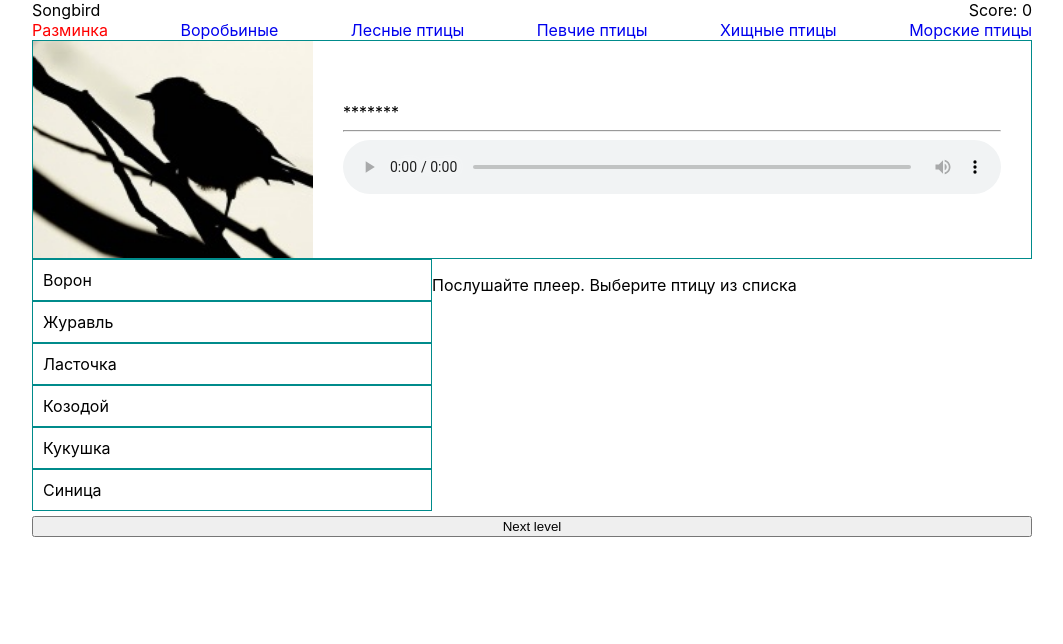
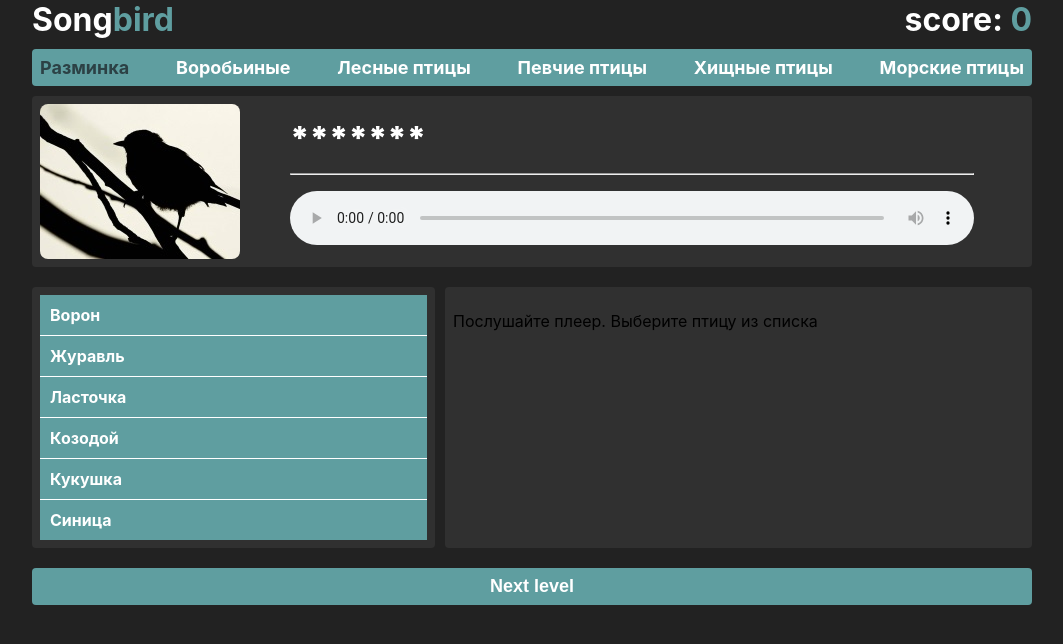
Before and after one commit to mrINEX/songbird, a React (Create React App) app: page /warm-up in a window 1280 px wide. Shown: the top 644 px of the page, without its empty margins (108-1171 px from the left). Built offline with nearby package versions, Linux system fonts and the light colour scheme.

Commit message:
feat: add style

```diff
--- a/src/header/header.js
+++ b/src/header/header.js
@@ -15,8 +15,8 @@ const Header = ({ score }) => {
   return (
     <header>
       <div className="header_score">
-        <div>Songbird</div>
-        <div>Score: <span>{score}</span></div>
+        <div className='score_logo'>Song<span style={{color: 'cadetblue'}}>bird</span></div>
+        <div className='score_num'>score: <span style={{color: 'cadetblue'}}>{score}</span></div>
       </div>
       <div className="header_type-birds">
         {typeBirds.map((birds, index) => {
--- a/src/header/header.scss
+++ b/src/header/header.scss
@@ -6,10 +6,29 @@
   justify-content: space-between;
 }
 
-.active-link {
-  color: red;
+.header_score {
+  color: white;
+  font-size: xx-large;
+  font-weight: bold;
 }
 
 .type-birds-buttons {
   text-decoration: none;
+  color: white;
+  font-weight: bold;
+  font-size: large;
+  &:hover {
+    color: #2c4145;
+  }
 }
+
+.header_type-birds {
+  background: cadetblue;
+  margin: 10px 0;
+  padding: 8px;
+  border-radius: 4px;
+}
+
+.active-link {
+  color: #2c4145;
+}
--- a/src/index.scss
+++ b/src/index.scss
@@ -5,6 +5,7 @@ body {
     sans-serif;
   -webkit-font-smoothing: antialiased;
   -moz-osx-font-smoothing: grayscale;
+  background: #222222;
 }
 
 code {
--- a/src/main/bird-info.main.js
+++ b/src/main/bird-info.main.js
@@ -8,7 +8,9 @@ const BirdInfo = ({ bird }) => {
   return (
     <>
       <div className='bird-info-head'>
-        <img src={bird.image} alt='current-click-bird' className='current-click-image'/>
+        <div className='wrapper-top-image'>
+          <img src={bird.image} alt='current-click-bird' className='current-click-image'/>
+        </div>
         <div className='current-click-info'>
           <div>{bird.name}</div>
           <hr />
--- a/src/main/main.js
+++ b/src/main/main.js
@@ -52,7 +52,9 @@ const Main = (props) => {
   return (
     <>
       <div className='main-top'>
-        <img src={topImage} alt='bird-none' className='top-image'/>
+        <div className='wrapper-top-image'>
+          <img src={topImage} alt='bird-none' className='top-image'/>
+        </div>
         <div className='top-details'>
           <div>{nameBird}</div>
           <hr />
--- a/src/main/main.scss
+++ b/src/main/main.scss
@@ -1,31 +1,69 @@
 .main-top {
-  border: 1px solid darkcyan;
+  background: #303030;
+  display: flex;
+  margin: 10px 0;
+  padding: 8px;
+  border-radius: 4px;
+}
+.main-center {
+  display: flex;
+}
+.main-center__left {
+  width: 40%;
+  background: #303030;
+  margin: 10px 0;
+  padding: 8px;
+  border-radius: 4px;
+}
+.main-center__right {
+  width: calc(60% - 10px);
+  margin-left: 10px;
+  background: #303030;
+  margin: 10px 0 10px 10px;
+  padding: 8px;
+  border-radius: 4px;
+}
+
+.wrapper-top-image {
+  width: 200px;
+  overflow: hidden;
+  height: 155px;
   display: flex;
 }
 
 .top-image,
 .current-click-image {
-  width: 280px;
+  display: block;
+  border-radius: 8px;
+  width: 100%;
+  height: 100%;
+}
+
+.top-player {
   display: block;
 }
 
 .top-details {
-  width: calc(100% - 340px);
+  width: calc(100% - 300px);
   margin: auto;
-}
-
-.main-center {
-  display: flex;
-}
-
-.main-center__left {
-  width: 40%;
+  font-size: xx-large;
+  font-weight: 900;
+  color: white;
 }
 
 .left-bird {
   padding: 10px;
-  border: 1px solid darkcyan;
+  background: cadetblue;
   cursor: pointer;
+  color: white;
+  font-weight: bold;
+  border-bottom: 1px solid white;
+  &:hover {
+    background: #2c4145;
+  }
+  &:last-child {
+    border: none;
+  }
 }
 
 .top-player {
@@ -34,11 +72,18 @@
 
 .next-level {
   width: 100%;
-  margin: 5px 0;
-}
-
-.main-center__right {
-  width: 60%;
+  background: cadetblue;
+  margin: 10px 0;
+  padding: 8px;
+  border-radius: 4px;
+  border: none;
+  cursor: pointer;
+  color: white;
+  font-weight: bold;
+  font-size: large;
+  &:hover {
+    color: #2c4145;
+  }
 }
 
 .bird-info-head {
@@ -46,5 +91,6 @@
 }
 
 .current-click-info {
-  width: 100%;
+  width: calc(100% - 300px);
+  margin: auto;
 }
```
